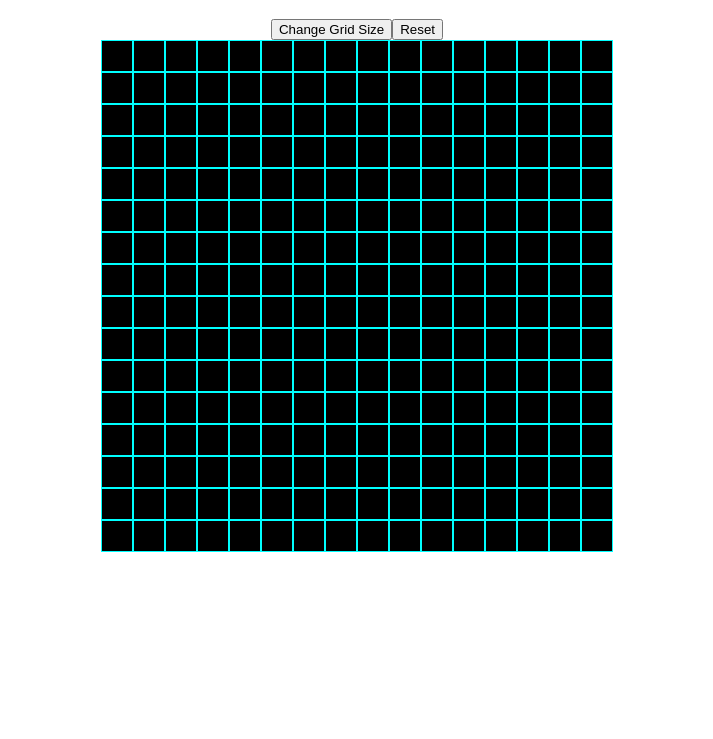
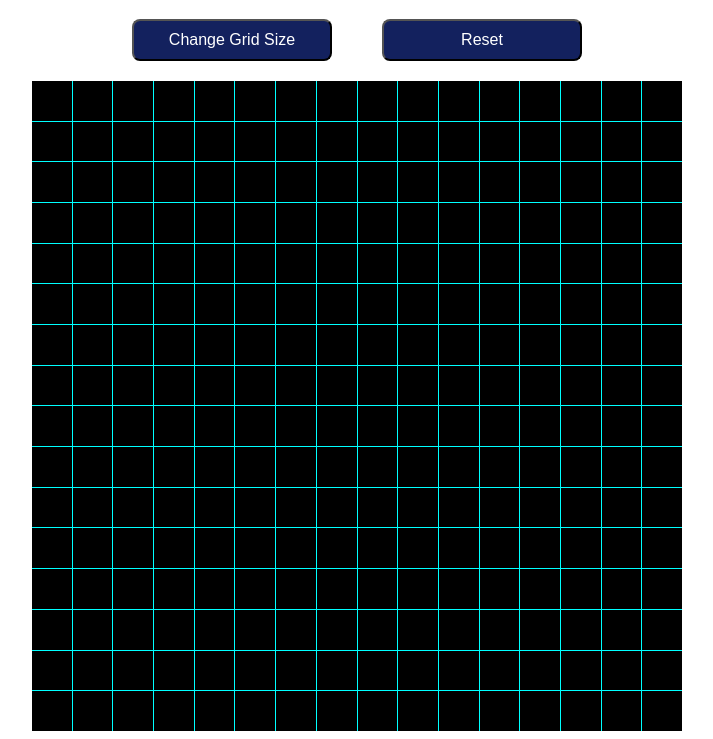
Before and after one commit to Gamwal/TOP_etchasketch, a plain HTML site: page index.html in a window 1280 px wide. Shown: the part 69-808 px from the top of the page, without its empty margins (283-996 px from the left). Drawn offline with Linux system fonts and the light colour scheme.

Commit message:
add styling for button elements

```diff
--- a/style.css
+++ b/style.css
@@ -5,17 +5,40 @@ body {
 }
 
 #board {
+  display: flex;
+  flex-direction: column;
   background-color: aqua;
-  /* width: 100px; */
-  /* height: 100px; */
+  width: 650px;
+  height: 650px;
+  gap: 1px;
 }
 
 .piece {
-  width: 30px;
-  height: 30px;
+  /* width: 30px; */
+  /* height: 30px; */
   /* background-color: black; */
-  margin: 1px;
+  /* margin: 1px; */
+  gap: 1px;
+  flex-grow: 1;
 }
 .row {
   display: flex;
+  gap: 1px;
+  flex-grow: 1;
 }
+
+#buttondiv {
+  display: flex;
+  margin-bottom: 20px;
+  gap: 50px;
+  flex-wrap: wrap;
+}
+
+#resetButton, #gridsizebutton {
+  background-color: rgb(19, 33, 94);
+  padding: 10px;
+  width: 200px;
+  border-radius: 8px;
+  color: rgb(255, 255, 255);
+  font-size: medium;
+}
```
